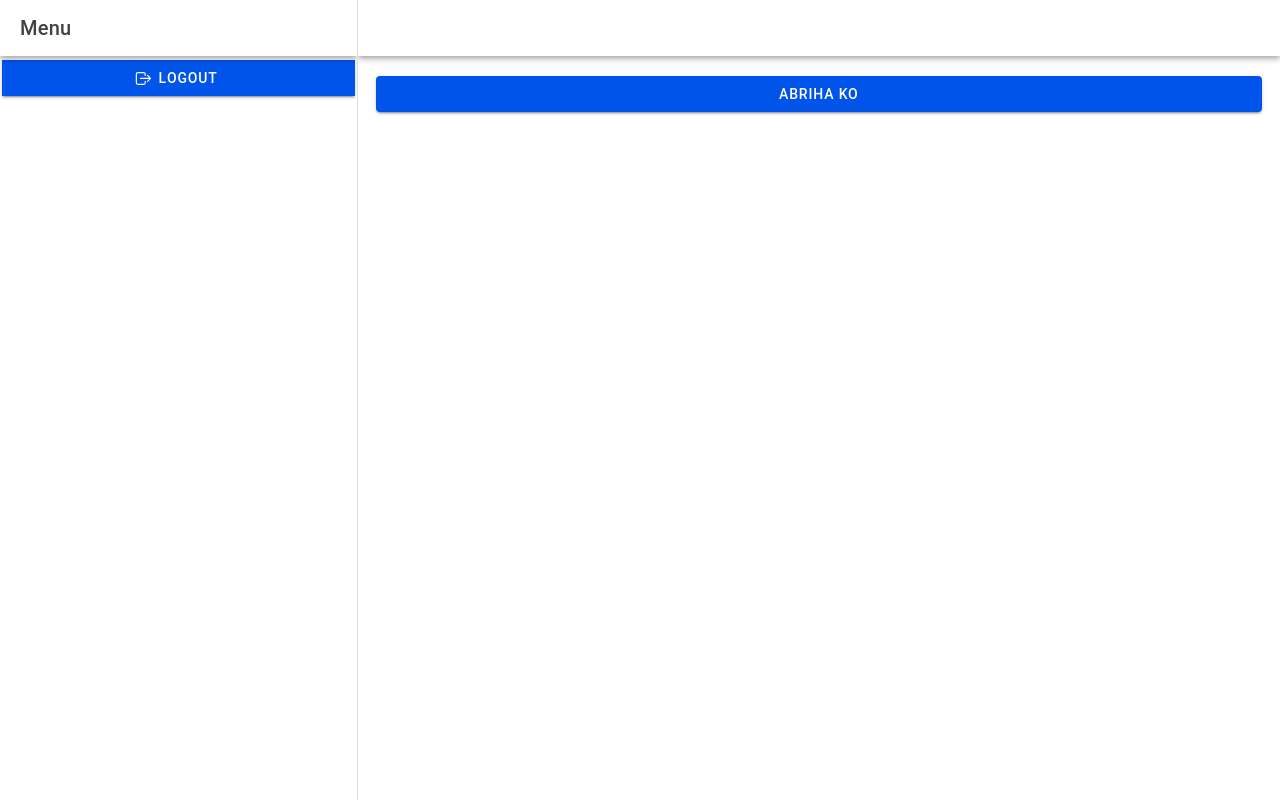
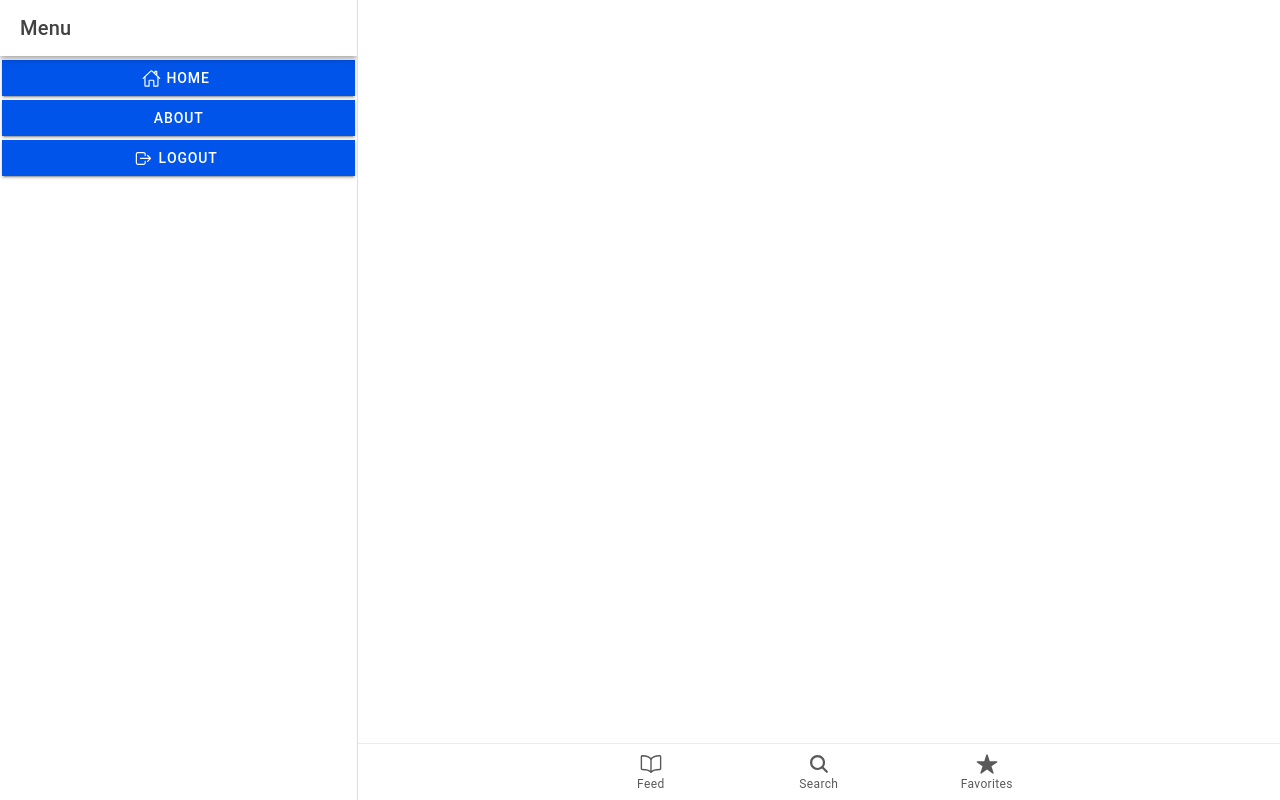
Before and after one commit to joshua762002/it35a-mobile, a React (Vite) app: page /app/home in a window 1280 px wide. Built offline with nearby package versions, Linux system fonts and the light colour scheme.

Commit message:
updated all files added a working codes

```diff
--- a/src/pages/Home.tsx
+++ b/src/pages/Home.tsx
@@ -1,84 +1,43 @@
-import { IonContent, IonHeader, IonMenuButton, IonPage, IonTitle, IonToolbar } from '@ionic/react';
-import './Home.css';
-import Menu from "./Menu";
-import ExploreContainer from '../components/ExploreContainer';
-
-import React, { useState, useRef } from 'react';
-import {
-  IonButtons,
-  IonButton,
-  IonModal,
-  IonItem,
-  IonInput,
-} from '@ionic/react';
-
-import { OverlayEventDetail } from '@ionic/core/components';
+import { IonIcon, IonLabel, IonRouterOutlet, IonTabBar, IonTabButton, IonTabs, IonTitle, IonToolbar } from "@ionic/react";
+import { IonReactRouter } from "@ionic/react-router";
+import { bookOutline, key, search, star } from "ionicons/icons";
+import { Redirect, Route } from "react-router";
+import Favorites from "./home-tabs/Favorites";
+import Feed from "./home-tabs/Feed";
+import Search from "./home-tabs/Search";
 
 const Home: React.FC = () => {
-  const [message, setMessage] = useState('');
-  const modal = useRef<HTMLIonModalElement>(null);
-  const input = useRef<HTMLIonInputElement>(null);
+  const Tabs = [
+    {name: "Feed", tab: 'feed',url: "/app/home/feed", icon:bookOutline},
+    {name: "Search", tab: 'search',url: "/app/home/search", icon:search},
+    {name: "Favorites", tab: 'favorites',url: "/app/home/favorites", icon:star},
+    ]
+ return (
+        <IonReactRouter>
+          <IonTabs>
+          <IonTabBar slot="bottom">
+            <IonToolbar>
+              <IonTitle>Tabs</IonTitle>
+            </IonToolbar>
+            {Tabs.map((item, index) => (
+              <IonTabButton key={index} tab={item.tab} href={item.url}>
+                <IonIcon icon={item.icon} />
+                <IonLabel>{item.name}</IonLabel>
+              </IonTabButton>
+            ))}
 
-  const onWillDismiss = (event: CustomEvent<OverlayEventDetail>) => {
-    const { data } = event.detail;
-    if (data) {
-      setMessage(`Hello, ${data}!`);
-    }
-  };
+          </IonTabBar>
+          <IonRouterOutlet>
+            <Route exact path="/app/home/feed" component={Feed} />
+            <Route exact path="/app/home" />
+            <Redirect to="/app/home/feed" />
 
-  const confirm = () => {
-    const name = input.current?.value;
-    if (name) {
-      setMessage(`Hello, ${name}!`);
-      modal.current?.dismiss();
-    }
-  };
-
-  return (
-     <IonPage>
-      <IonHeader>
-        <IonToolbar>
-           <IonButtons>
-                    <IonMenuButton>
-
-                    </IonMenuButton>
-                </IonButtons>
-        </IonToolbar>
-      </IonHeader>
-      <IonContent className="ion-padding">
-        <IonButton id="open-modal" expand="block">
-          abriha ko
-        </IonButton>
-        <p>{message}</p>
-        <IonModal ref={modal} trigger="open-modal" onWillDismiss={(event) => onWillDismiss(event)}>
-          <IonHeader>
-            <IonToolbar>
-              <IonButtons slot="start">
-                <IonButton onClick={() => modal.current?.dismiss()}>Cancel</IonButton>
-              </IonButtons>
-              <IonTitle>Welcome user</IonTitle>
-              <IonButtons slot="end">
-                <IonButton strong={true} onClick={() => 'ok'}>
-                  ok
-                </IonButton>
-              </IonButtons>
-            </IonToolbar>
-          </IonHeader>
-          <IonContent className="ion-padding">
-            <IonItem>
-              <IonInput
-                label="Enter your name"
-                labelPlacement="stacked"
-                ref={input}
-                type="text"
-                placeholder="imong ngalan"
-              />
-            </IonItem>
-          </IonContent>
-        </IonModal>
-      </IonContent>
-    </IonPage>
-  );
+            <Route exact path="/app/home/search" component={Search} />
+            <Route exact path="/app/home/favorites" component={Favorites} />
+          </IonRouterOutlet>
+          </IonTabs>
+        </IonReactRouter>
+    );
 };
 
-export default Home;
+  export default Home;
--- a/src/pages/Menu.tsx
+++ b/src/pages/Menu.tsx
@@ -1,60 +1,72 @@
-import { IonButton, IonIcon, IonContent, IonHeader, IonItem, IonMenu, IonMenuToggle, IonPage, IonRouterOutlet, IonSplitPane, IonTitle, IonToolbar } from "@ionic/react";
-import { Redirect, Route } from "react-router";
+import {
+  IonButton,
+  IonContent,
+  IonHeader,
+  IonIcon,
+  IonItem,
+  IonMenu,
+  IonMenuToggle,
+  IonPage,
+  IonRouterOutlet,
+  IonSplitPane,
+  IonTitle,
+  IonToolbar,
+} from "@ionic/react";
 import { homeOutline, logOutOutline } from "ionicons/icons";
+import { Redirect, Route } from "react-router-dom";  // Import Redirect and route from react-router-dom, that's what the ai said that was the problem because the IonRoute does not exist. I really dont get why.
 import Home from "./Home";
+import About from "./about";
+import template from "./template";
+const Menu: React.FC = () => {
+  const path = [
+    { name: "Home", url: "/app/home", icon: homeOutline },
+    { name: "About", url: "/app/about", icon: homeOutline }
+  ];
 
-const Menu: React.FC = () => {
-
-    const path = [
-        {name : 'Home' , url:'/app/home', icon:homeOutline}
-    ]
-
-
-
-   return(
+  return (
     <IonPage>
       <IonSplitPane contentId="main">
         <IonMenu contentId="main">
-
           <IonHeader>
             <IonToolbar>
-                    <IonTitle>
-                        Menu
-                    </IonTitle>
+              <IonTitle>Menu</IonTitle>
             </IonToolbar>
           </IonHeader>
-
           <IonContent>
-
-                {path.map((item,index) => (
+            {path.map((item, index) => (
               <IonMenuToggle key={index}>
                 <IonItem routerLink={item.url} routerDirection="forward">
-                            <IonIcon icon={item.icon} slot="start">
+                  <IonIcon icon={item.icon} slot="start" />
                   {item.name}
-                            </IonIcon>
                 </IonItem>
               </IonMenuToggle>
             ))}
-                <IonButton routerLink="/" routerDirection="back" expand= "full">
-                <IonIcon icon={logOutOutline} slot= "start" ></IonIcon>
+            <IonButton routerLink="/app/home" routerDirection="forward" expand="full">
+              <IonIcon icon={homeOutline} slot="start" />
+              Home
+            </IonButton>
+
+            <IonButton routerLink="/app/about" routerDirection="forward" expand="full">
+            About
+            </IonButton>
+
+            <IonButton routerLink="/" routerDirection="back" expand="full">
+              <IonIcon icon={logOutOutline} slot="start" />
               Logout
             </IonButton>
-
           </IonContent>
         </IonMenu>
-
         <IonRouterOutlet id="main">
-            <Route exact path="/app/Home" component ={Home}/>
+          <Route exact path="/app/home" component={Home} />
+          <Route exact path="/app/about" component={About} />
           <Route exact path="/app">
-                 <Redirect to="/app/Home" />
+            <Redirect to="/app/home" />
           </Route>
 
         </IonRouterOutlet>
-
       </IonSplitPane>
     </IonPage>
+  );
+};
 
-   );
-
-};
 export default Menu;
--- a/src/pages/about.tsx
+++ b/src/pages/about.tsx
@@ -0,0 +1,21 @@
+import { IonButtons, IonContent, IonHeader, IonMenu, IonMenuButton, IonPage, IonTitle, IonToolbar } from "@ionic/react"
+
+const About: React.FC = () => {
+  return (
+    <IonPage>
+        <IonHeader>
+            <IonToolbar>
+                <IonButtons>
+                    <IonMenuButton></IonMenuButton>
+                </IonButtons>
+                <IonTitle>About</IonTitle>
+            </IonToolbar>
+        </IonHeader>
+        <IonContent fullscreen>
+        </IonContent>
+    </IonPage>
+    );
+
+};
+
+export default About;
--- a/src/pages/home-tabs/Favorites.tsx
+++ b/src/pages/home-tabs/Favorites.tsx
@@ -0,0 +1,22 @@
+import { IonButtons, IonContent, IonHeader, IonMenu, IonMenuButton, IonPage, IonTitle, IonToolbar } from "@ionic/react"
+
+const Favorites: React.FC = () => {
+  return (
+    <IonPage>
+        <IonHeader>
+            <IonToolbar>
+                <IonButtons>
+                    <IonMenuButton></IonMenuButton>
+                    <IonTitle>Favorites</IonTitle>
+                </IonButtons>
+
+            </IonToolbar>
+        </IonHeader>
+        <IonContent fullscreen>
+        </IonContent>
+    </IonPage>
+    );
+
+};
+
+export default Favorites;
--- a/src/pages/home-tabs/Feed.tsx
+++ b/src/pages/home-tabs/Feed.tsx
@@ -0,0 +1,22 @@
+import { IonButtons, IonContent, IonHeader, IonMenu, IonMenuButton, IonPage, IonTitle, IonToolbar } from "@ionic/react"
+
+const Feed: React.FC = () => {
+  return (
+    <IonPage>
+        <IonHeader>
+            <IonToolbar>
+                <IonButtons>
+                    <IonMenuButton></IonMenuButton>
+                    <IonTitle>Feed</IonTitle>
+                </IonButtons>
+
+            </IonToolbar>
+        </IonHeader>
+        <IonContent fullscreen>
+        </IonContent>
+    </IonPage>
+    );
+
+};
+
+export default Feed;
--- a/src/pages/home-tabs/Search.tsx
+++ b/src/pages/home-tabs/Search.tsx
@@ -0,0 +1,22 @@
+import { IonButtons, IonContent, IonHeader, IonMenu, IonMenuButton, IonPage, IonTitle, IonToolbar } from "@ionic/react"
+
+const Search: React.FC = () => {
+  return (
+    <IonPage>
+        <IonHeader>
+            <IonToolbar>
+                <IonButtons>
+                    <IonMenuButton></IonMenuButton>
+                    <IonTitle>Search</IonTitle>
+                </IonButtons>
+
+            </IonToolbar>
+        </IonHeader>
+        <IonContent fullscreen>
+        </IonContent>
+    </IonPage>
+    );
+
+};
+
+export default Search;
```
Lines whose indentation alone changed are shown as unchanged.
